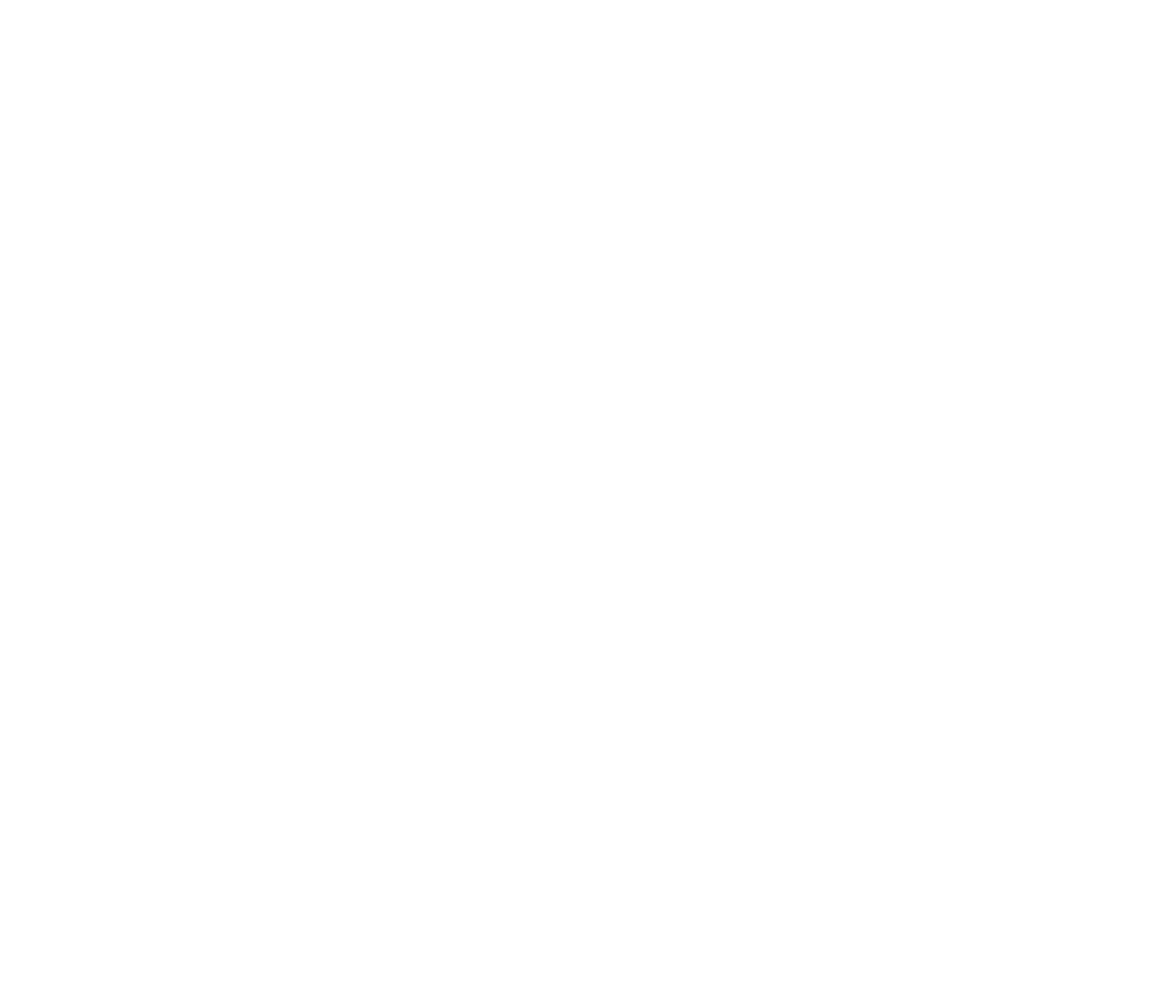
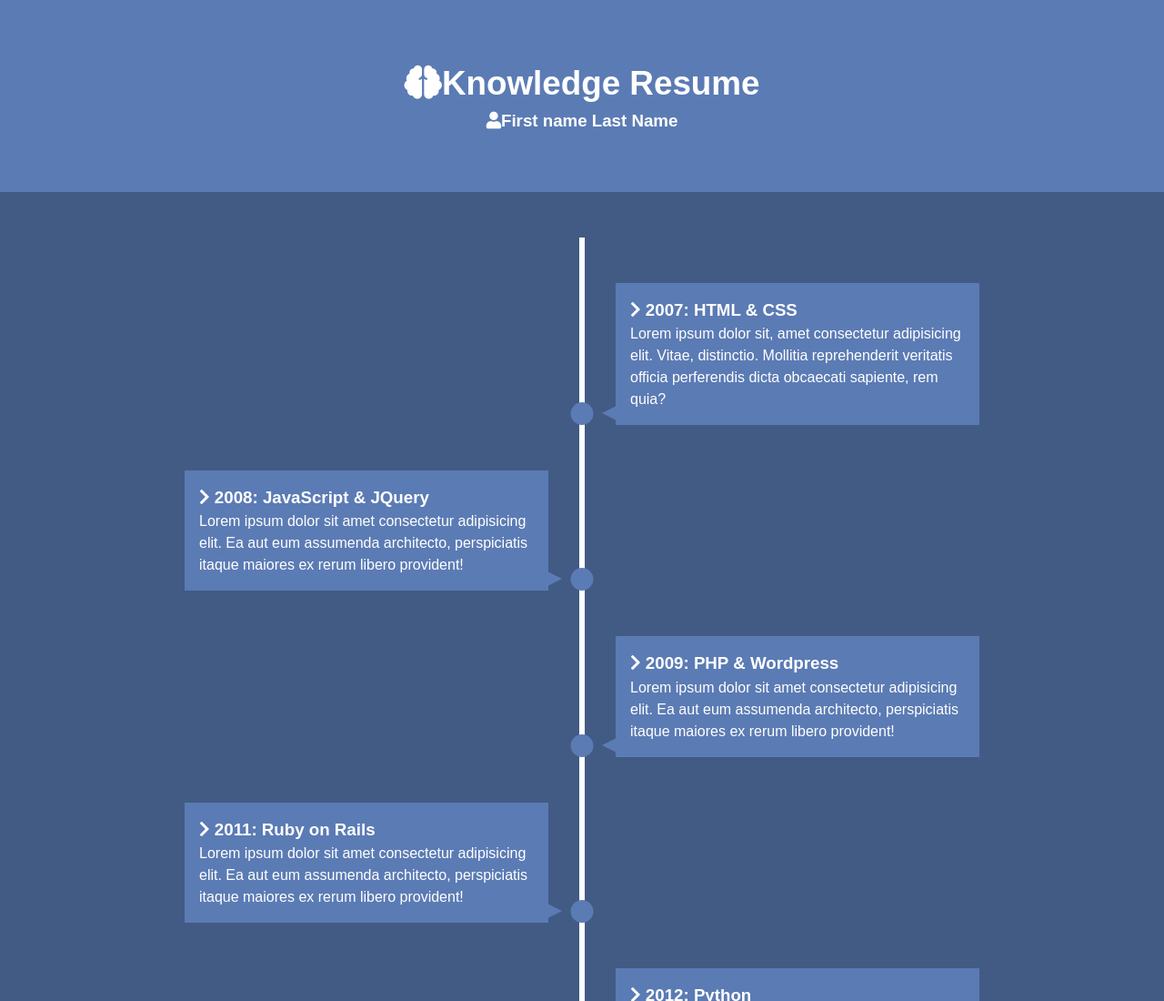
Before and after one commit to drewfidel/Modern-HTML-CSS, a plain HTML site: page Knowledge_Resume/index.html in a window 1280 px wide. Shown: the top 1100 px of the page at 91% size. Before the commit the page ends 800 px from the top, so only its background shows below. Drawn offline with Linux system fonts and the light colour scheme.

Commit message:
Knowledge Timeline Resume Mini Project

```diff
--- a/Knowledge_Resume/index.html
+++ b/Knowledge_Resume/index.html
@@ -1,15 +1,134 @@
 <!DOCTYPE html>
 <html lang="en">
+  <head>
+    <meta charset="UTF-8" />
+    <meta name="viewport" content="width=device-width, initial-scale=1.0" />
+    <link rel="stylesheet" href="styles.css" />
+    <link
+      rel="stylesheet"
+      href="https://use.fontawesome.com/releases/v5.6.3/css/all.css"
+      integrity="sha384-UHRtZLI+pbxtHCWp1t77Bi1L4ZtiqrqD80Kn4Z8NTSRyMA2Fd33n5dQ8lWUE00s/"
+      crossorigin="anonymous"
+    />
+    <title>Knowledge Timeline</title>
+  </head>
 
-<head>
-  <meta charset="UTF-8">
-  <meta name="viewport" content="width=device-width, initial-scale=1.0">
-  <link rel="stylesheet" href="styles.css">
-  <title>Knowledge Timeline</title>
-</head>
+  <body>
+    <header id="main-header">
+      <div class="container">
+        <h1><i class="fas fa-brain"></i>Knowledge Resume</h1>
+        <h3><i class="fas fa-user"></i>First name Last Name</h3>
+      </div>
+    </header>
 
-<body>
-
-</body>
-
+    <section id="timeline">
+      <ul>
+        <li>
+          <div>
+            <h3><i class="fas fa-chevron-right"></i> 2007: HTML & CSS</h3>
+            <p>
+              Lorem ipsum dolor sit, amet consectetur adipisicing elit. Vitae,
+              distinctio. Mollitia reprehenderit veritatis officia perferendis
+              dicta obcaecati sapiente, rem quia?
+            </p>
+          </div>
+        </li>
+        <li>
+          <div>
+            <h3>
+              <i class="fas fa-chevron-right"></i> 2008: JavaScript & JQuery
+            </h3>
+            <p>
+              Lorem ipsum dolor sit amet consectetur adipisicing elit. Ea aut
+              eum assumenda architecto, perspiciatis itaque maiores ex rerum
+              libero provident!
+            </p>
+          </div>
+        </li>
+        <li>
+          <div>
+            <h3><i class="fas fa-chevron-right"></i> 2009: PHP & Wordpress</h3>
+            <p>
+              Lorem ipsum dolor sit amet consectetur adipisicing elit. Ea aut
+              eum assumenda architecto, perspiciatis itaque maiores ex rerum
+              libero provident!
+            </p>
+          </div>
+        </li>
+        <li>
+          <div>
+            <h3><i class="fas fa-chevron-right"></i> 2011: Ruby on Rails</h3>
+            <p>
+              Lorem ipsum dolor sit amet consectetur adipisicing elit. Ea aut
+              eum assumenda architecto, perspiciatis itaque maiores ex rerum
+              libero provident!
+            </p>
+          </div>
+        </li>
+        <li>
+          <div>
+            <h3><i class="fas fa-chevron-right"></i> 2012: Python</h3>
+            <p>
+              Lorem ipsum dolor sit amet consectetur adipisicing elit. Ea aut
+              eum assumenda architecto, perspiciatis itaque maiores ex rerum
+              libero provident!
+            </p>
+          </div>
+        </li>
+        <li>
+          <div>
+            <h3><i class="fas fa-chevron-right"></i> 2013: Node.js & React</h3>
+            <p>
+              Lorem ipsum dolor sit amet consectetur adipisicing elit. Ea aut
+              eum assumenda architecto, perspiciatis itaque maiores ex rerum
+              libero provident!
+            </p>
+          </div>
+        </li>
+        <li>
+          <div>
+            <h3>
+              <i class="fas fa-chevron-right"></i> 2015: Angular & React Native
+            </h3>
+            <p>
+              Lorem ipsum dolor sit amet consectetur adipisicing elit. Ea aut
+              eum assumenda architecto, perspiciatis itaque maiores ex rerum
+              libero provident!
+            </p>
+          </div>
+        </li>
+        <li>
+          <div>
+            <h3><i class="fas fa-chevron-right"></i> 2016: Vue.js</h3>
+            <p>
+              Lorem ipsum dolor sit amet consectetur adipisicing elit. Ea aut
+              eum assumenda architecto, perspiciatis itaque maiores ex rerum
+              libero provident!
+            </p>
+          </div>
+        </li>
+        <li>
+          <div>
+            <h3><i class="fas fa-chevron-right"></i> 2017: GraphQl & Apollo</h3>
+            <p>
+              Lorem ipsum dolor sit amet consectetur adipisicing elit. Ea aut
+              eum assumenda architecto, perspiciatis itaque maiores ex rerum
+              libero provident!
+            </p>
+          </div>
+        </li>
+        <li>
+          <div>
+            <h3><i class="fas fa-chevron-right"></i> 2018: Machine Learning</h3>
+            <p>
+              Lorem ipsum dolor sit amet consectetur adipisicing elit. Ea aut
+              eum assumenda architecto, perspiciatis itaque maiores ex rerum
+              libero provident!
+            </p>
+          </div>
+        </li>
+      </ul>
+    </section>
+    <script src="main.js"></script>
+  </body>
 </html>
--- /dev/null
+++ b/Knowledge_Resume/main.js
@@ -0,0 +1,24 @@
+const items = document.querySelectorAll('#timeline li');
+
+const isInViewport = el => {
+  const rect = el.getBoundingClientRect();
+  return (
+    rect.top >= 0 &&
+    rect.left >= 0 &&
+    rect.bottom <=
+      (window.innerHeight || document.documentElement.clientHeight) &&
+    rect.right <= (window.innerWidth || document.documentElement.clientWidth)
+  );
+};
+
+const run = () =>
+  items.forEach(item => {
+    if (isInViewport(item)) {
+      item.classList.add('show');
+    }
+  });
+
+// Events
+window.addEventListener('load', run);
+window.addEventListener('resize', run);
+window.addEventListener('scroll', run);
--- a/Knowledge_Resume/styles.css
+++ b/Knowledge_Resume/styles.css
@@ -0,0 +1,158 @@
+:root {
+  --primary-color: #425b84;
+  --secondary-color: #5b7bb4;
+  --max-width: 1100px;
+}
+
+* {
+  margin: 0;
+  top: 0;
+  box-sizing: border-box;
+}
+
+body {
+  font: normal 1rem/1.5 "Arial", sans-serif;
+  background: var(--primary-color);
+  color: #fff;
+  /* No horizontal scrolling */
+  overflow-x: hidden;
+  padding-bottom: 50px;
+}
+
+#main-header {
+  background: var(--secondary-color);
+  padding: 4rem 0;
+}
+
+.container {
+  max-width: var(--max-width);
+  /* put in middle */
+  margin: 0 auto;
+  text-align: center;
+}
+
+h1 {
+  font-size: 2.3rem;
+}
+
+#timeline ul {
+  background: var(--primary-color);
+  padding: 50px 0;
+}
+
+/* Create Line */
+#timeline ul li {
+  list-style: none;
+  position: relative;
+  width: 6px;
+  margin: 0 auto;
+  padding-top: 50px;
+  background: #fff;
+}
+
+/* Boxes */
+#timeline ul li div {
+  position: relative;
+  bottom: 0;
+  width: 400px;
+  padding: 1rem;
+  background: var(--secondary-color);
+  transition: all 0.5s ease-in-out;
+  visibility: hidden;
+  opacity: 0;
+}
+
+/* Right Side */
+#timeline ul li:nth-child(odd) div {
+  /* 40px from the left */
+  left: 40px;
+  transform: translateX(200px, 0);
+}
+
+#timeline ul li:nth-child(even) div {
+  left: -434px;
+  transform: translateX(-200px, 0);
+}
+
+/* Dots */
+#timeline ul li:after {
+  content: "";
+  position: absolute;
+  left: 50%;
+  bottom: 0;
+  width: 25px;
+  height: 25px;
+  background: var(--secondary-color);
+  transform: translateX(-50%);
+  border-radius: 50%;
+  transition: background 0.5s ease-in-out;
+}
+
+/* Arrows base */
+#timeline div:before {
+  content: "";
+  position: absolute;
+  bottom: 5px;
+  width: 0;
+  height: 0;
+  border-style: solid;
+}
+
+/* Right Side Arrows */
+#timeline ul li:nth-child(odd) div:before {
+  left: -15px;
+  border-width: 8px 16px 8px 0;
+  border-color: transparent var(--secondary-color) transparent transparent;
+}
+/* Left Side Arrows */
+#timeline ul li:nth-child(even) div:before {
+  right: -15px;
+  border-width: 8px 0 8px 16px;
+  border-color: transparent transparent transparent var(--secondary-color);
+}
+
+/* Show Boxes */
+#timeline ul li.show div {
+  transform: none;
+  visibility: visible;
+  opacity: 1;
+}
+
+#timeline ul li.show:after {
+  background: var(--secondary-color);
+}
+
+@media (max-width: 900px) {
+  #timeline ul li div {
+    width: 250px;
+  }
+
+  #timeline ul li:nth-child(even) div {
+    left: -285px;
+  }
+}
+
+/* smartphones */
+/* changing the line */
+@media (max-width: 600px) {
+  #timeline ul li {
+    /* the line gets pushed to the left, removes the set margin auto we put */
+    margin-left: 20px;
+  }
+
+  #timeline ul li div {
+    /* taking 90 pxs away so it fills rest of width and leaves no width space/gap */
+    width: calc(100vw - 90px);
+  }
+
+  #timeline ul li:nth-child(even) div {
+    left: 40px;
+  }
+
+  /* takes divs from left to right side to align it all for mobile */
+  #timeline ul li:nth-child(even) div:before {
+    left: -15px;
+    border-width: 8px 16px 8px 0;
+    border-color: transparent var(--secondary-color) transparent transparent;
+  }
+}
```
